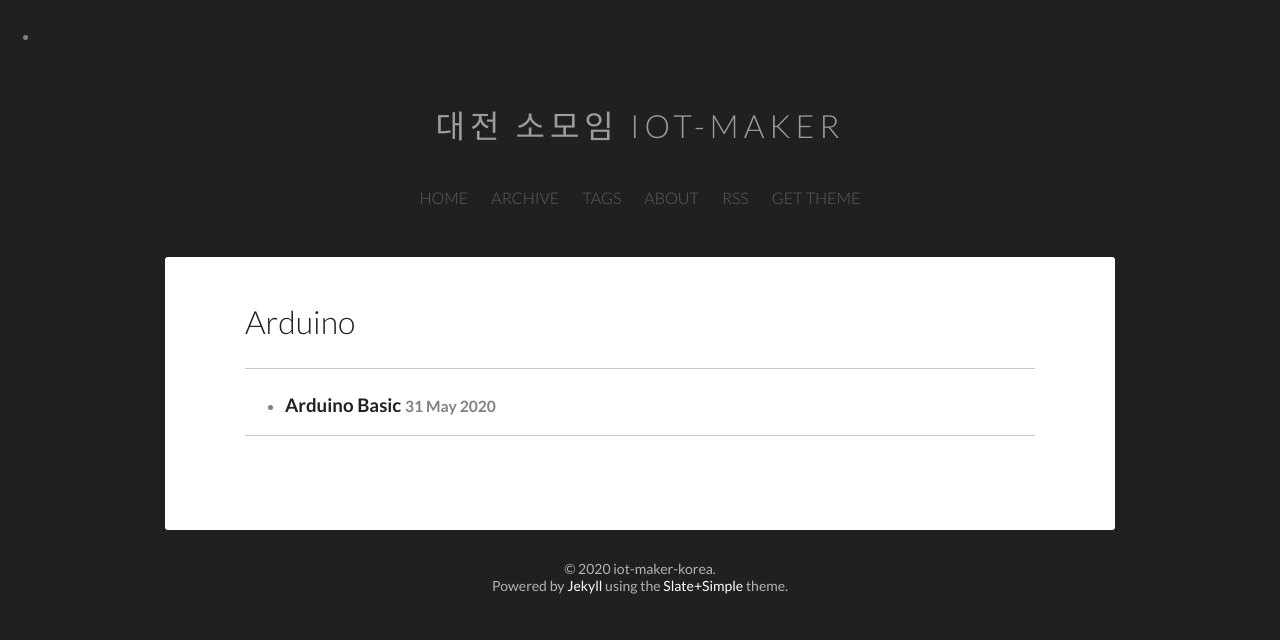
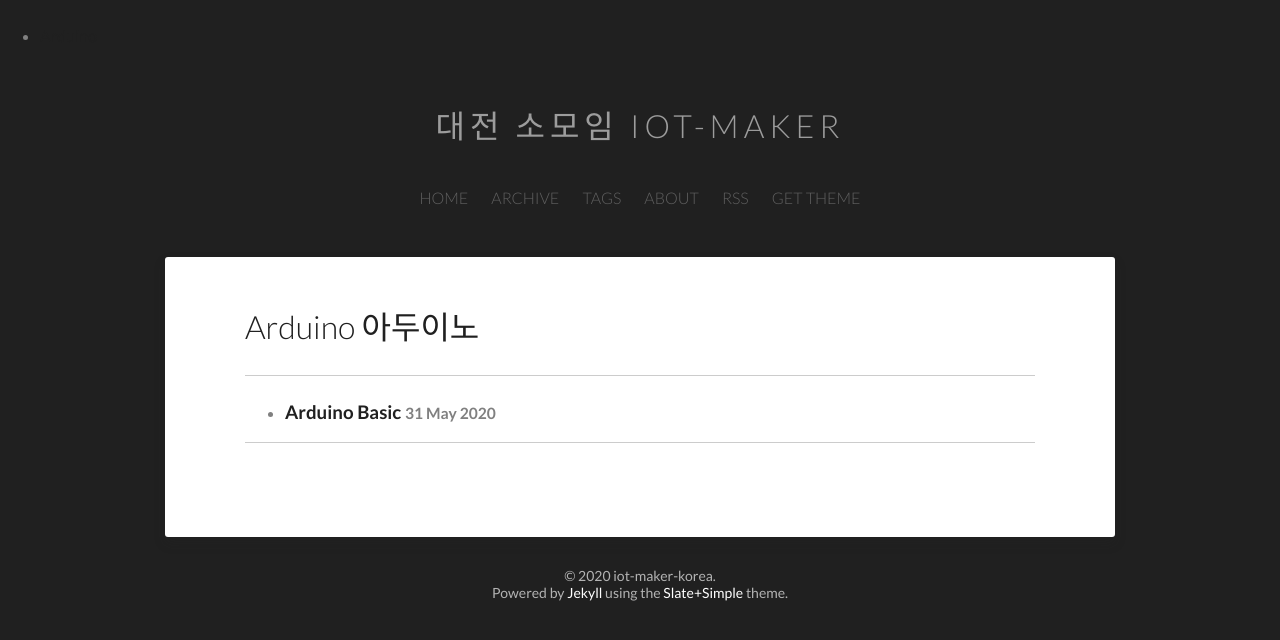
Before and after one commit to iot-maker-korea/blog_old, a Jekyll site: the page built from category/Arduino.md, in a window 1280 px wide. Shown: the top 640 px of the page. Built offline with Jekyll 4.4.1, drawn with Linux system fonts in a browser that asks for light colours.

Commit message:
Update category.html

```diff
--- a/_layouts/category.html
+++ b/_layouts/category.html
@@ -2,7 +2,7 @@
 <!--[if lt IE 7]><html class="no-js lt-ie9 lt-ie8 lt-ie7" lang="en"> <![endif]-->
 <!--[if (IE 7)&!(IEMobile)]><html class="no-js lt-ie9 lt-ie8" lang="en"><![endif]-->
 <!--[if (IE 8)&!(IEMobile)]><html class="no-js lt-ie9" lang="en"><![endif]-->
-<!--[if gt IE 8]><!--><html class="no-js" lang="en"><!--<![endif]-->
+<!--[if gt IE 8]><!--><html class="no-js" lang="ko"><!--<![endif]-->
 
 <head>
     {% include head.html %}
@@ -38,7 +38,7 @@
 
             <!-- MAIN -->
             <h1 class="entry-title">
-                <a>{{ page.title }}</a>
+                <a>{{ page.title }} {{page.subTitle}}</a>
             </h1>
             <h3 class="entry-subtitle">
                 <a href="{{ site.url }}{{ post.url }}" rel="bookmark" title="{{ post.title }}" itemprop="url">{{ page.subtitle }}</a>
```
